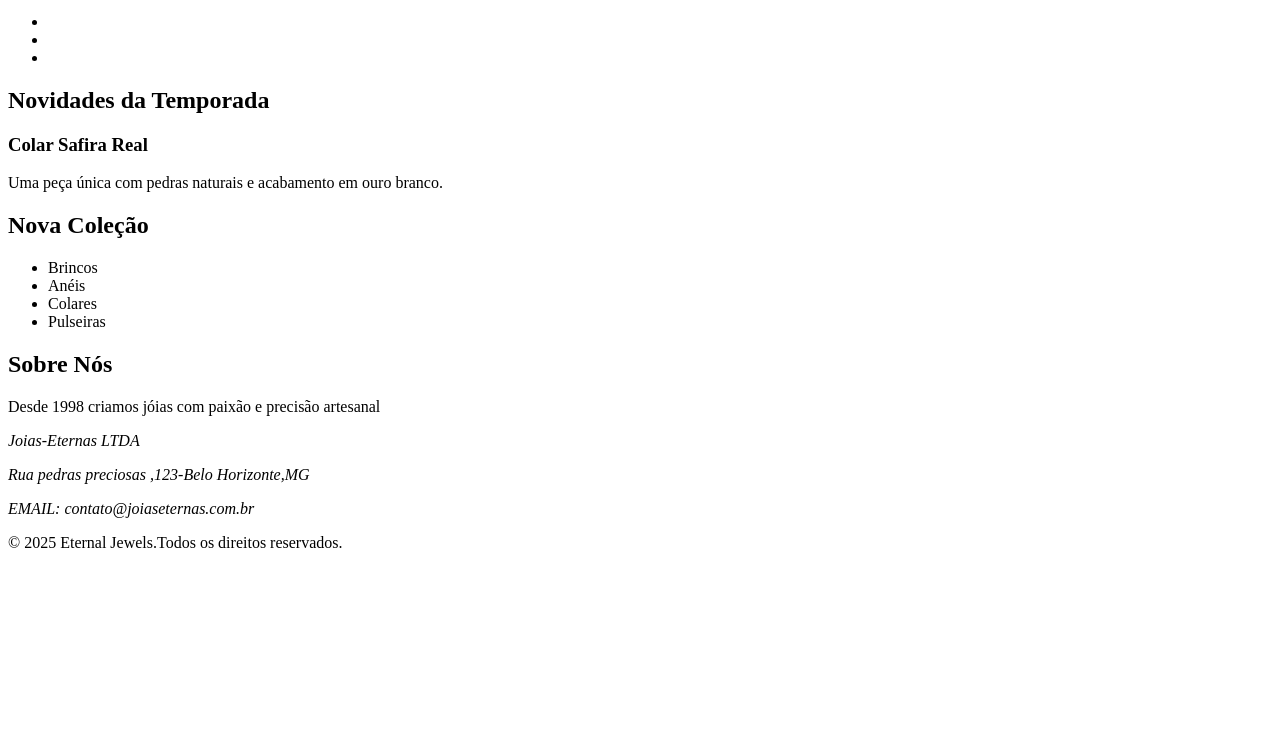
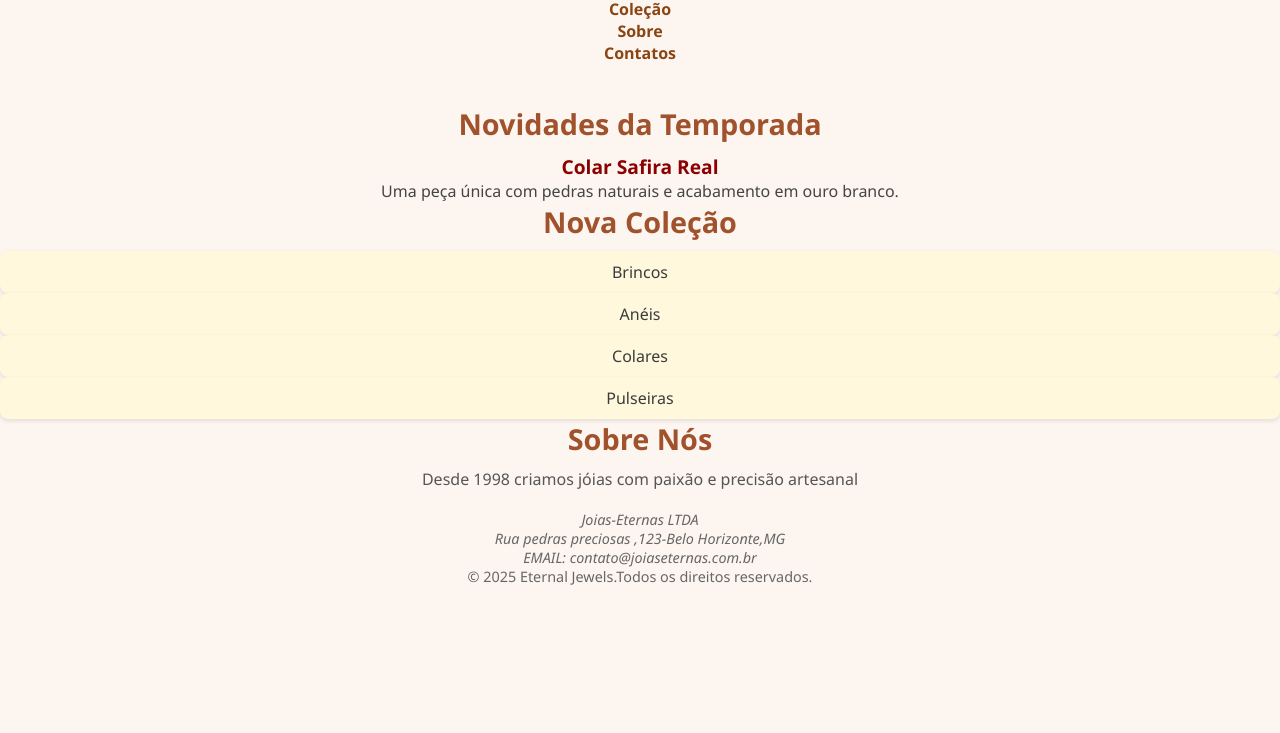
Before and after one commit to Weuler007/Eternal-Jewels, a plain HTML site: page index.html in a window 1280 px wide. Shown: the part 67-800 px from the top of the page. Drawn offline with Linux system fonts and the light colour scheme.

Commit message:
centralizando a página

```diff
--- a/index.html
+++ b/index.html
@@ -14,14 +14,14 @@
   <h1 class="site__title">Eternal Jewels</h1>
   <nav class="site__nav">
     <ul class="nav__list">
-      <li class="nav__item">
-      <a href="#coleção"></a>
+      <li class="nav__item" class="nav__link">
+      <a href="#coleção" class="nav__link"> Coleção</a>
       </li>
       <li class="nav__item">
-       <a href="#sobre"></a>
+       <a href="#sobre" class="nav__link"> Sobre</a>
       </li>
       <li class="nav__item">
-        <a href="Contato"></a>
+        <a href="Contato" class="nav__link"> Contatos</a>
 
       </li>
     </ul>
@@ -29,38 +29,41 @@
   </nav>
   </header>
   <!--end-region-->
-  <main>
+ <main class=" centralizado">
+  <!-- centralizando -->
+</main>
+
     <!--section1-->
     <section class="destaque">
-      <h2>
+      <h2 class="section__title">
         Novidades da Temporada
       </h2>
-      <article>
-        <h3>
+      <article class="produto">
+        <h3 class="produto__nome">
           Colar Safira Real
         </h3>
-        <p>Uma peça única com pedras naturais e acabamento em ouro branco.</p>
+        <p class="produto__descricao">Uma peça única com pedras naturais e acabamento em ouro branco.</p>
       </article>
 
     </section>
     <!--end section-->
     <!--section2-->
     <section class="colecao">
-      <h2>Nova Coleção</h2>
+      <h2 class="section__title">Nova Coleção</h2>
       <ul>
-        <li>
+        <li class="colecao__item">
           Brincos
 
         </li>
-        <li>
+        <li class="colecao__item">
           Anéis
 
         </li>
-        <li>
+        <li class="colecao__item">
           Colares
 
         </li>
-        <li>
+        <li class="colecao__item">
           Pulseiras
 
         </li>
@@ -70,18 +73,18 @@
     <!--end-section-->
     <!--section3-->
     <section class="sobre"></section>
-    <h2>Sobre Nós</h2>
-    <p>Desde 1998 criamos jóias com paixão e precisão artesanal</p>
+    <h2 class="section__title">Sobre Nós</h2>
+    <p class="sobre__texto">Desde 1998 criamos jóias com paixão e precisão artesanal</p>
     <!--end-section-->
   </main>
   <!--footer-->
-  <footer>
-    <address>
+  <footer class="site__footer">
+    <address class="footer__contato">
       <p>Joias-Eternas LTDA </p>
       <P>Rua pedras preciosas ,123-Belo Horizonte,MG</P>
       <P>EMAIL: contato@joiaseternas.com.br</P>
     </address>
-    <p> &copy; 2025 Eternal Jewels.Todos os direitos reservados. </p>
+    <p class="footer__copyright"> &copy; 2025 Eternal Jewels.Todos os direitos reservados. </p>
   </footer>
   <!--end-footer-->
 
--- a/style.css
+++ b/style.css
@@ -0,0 +1,110 @@
+/* Reset básico */
+* {
+  margin: 0;
+  padding: 0;
+  box-sizing: border-box;
+}
+
+html, body {
+  height: 100%;
+  font-family: 'Segoe UI', sans-serif;
+  background-color: #fdf6f0; /* tom suave de fundo */
+  color: #3b3b3b;
+  text-align: center;
+}
+
+/* Centralização total */
+.site {
+  display: flex;
+  justify-content: center;
+  align-items: center;
+  height: 100vh;
+  text-align: center;
+  padding: 20px;
+}
+
+/* Container principal */
+.container {
+  max-width: 800px;
+  width: 100%;
+}
+
+/* Cabeçalho */
+.site__header {
+  margin-bottom: 40px;
+}
+
+.site__title {
+  font-size: 2.5rem;
+  color: #b8860b; /* dourado elegante */
+  margin-bottom: 10px;
+}
+
+.site__nav {
+  margin-top: 10px;
+}
+
+.site__nav a {
+  margin: 0 12px;
+  text-decoration: none;
+  color: #8b4513;
+  font-weight: bold;
+  transition: color 0.3s ease;
+}
+
+.site__nav a:hover {
+  color: #d2691e;
+}
+
+/* Seções */
+.site__main section {
+  margin-bottom: 30px;
+}
+
+.section__title {
+  font-size: 1.8rem;
+  color: #a0522d;
+  margin-bottom: 10px;
+}
+
+.produto__nome {
+  font-weight: bold;
+  font-size: 1.2rem;
+  color: #8b0000;
+}
+
+.produto__descricao {
+  font-size: 1rem;
+  color: #444;
+}
+
+/* Lista da coleção */
+.colecao__lista {
+  list-style: none;
+  padding: 0;
+  display: flex;
+  flex-wrap: wrap;
+  justify-content: center;
+  gap: 10px;
+}
+
+.colecao__item {
+  background-color: #fff8dc;
+  padding: 10px 20px;
+  border-radius: 8px;
+  font-weight: 500;
+  box-shadow: 0 2px 4px rgba(0,0,0,0.1);
+}
+
+/* Sobre */
+.sobre__texto {
+  font-size: 1rem;
+  color: #555;
+}
+
+/* Rodapé */
+.site__footer {
+  font-size: 0.9rem;
+  color: #666;
+  margin-top: 20px;
+}
```
